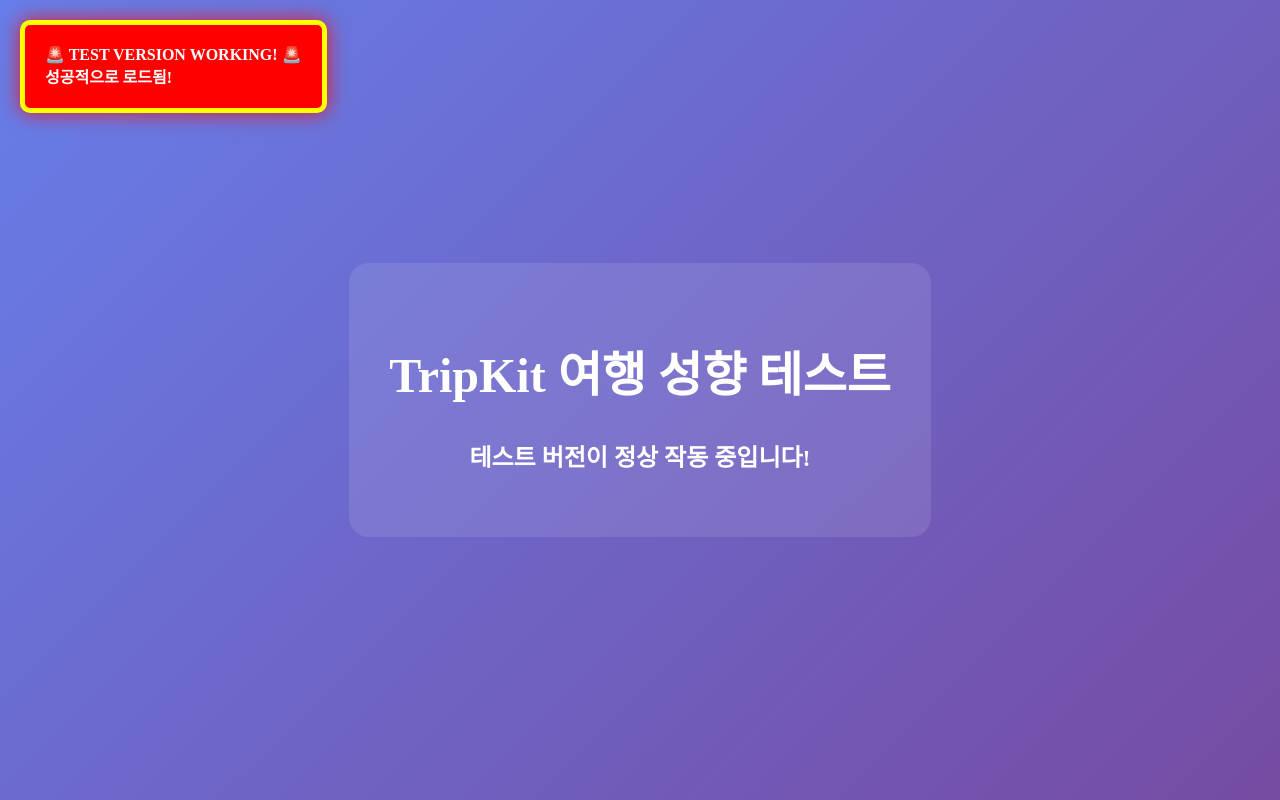
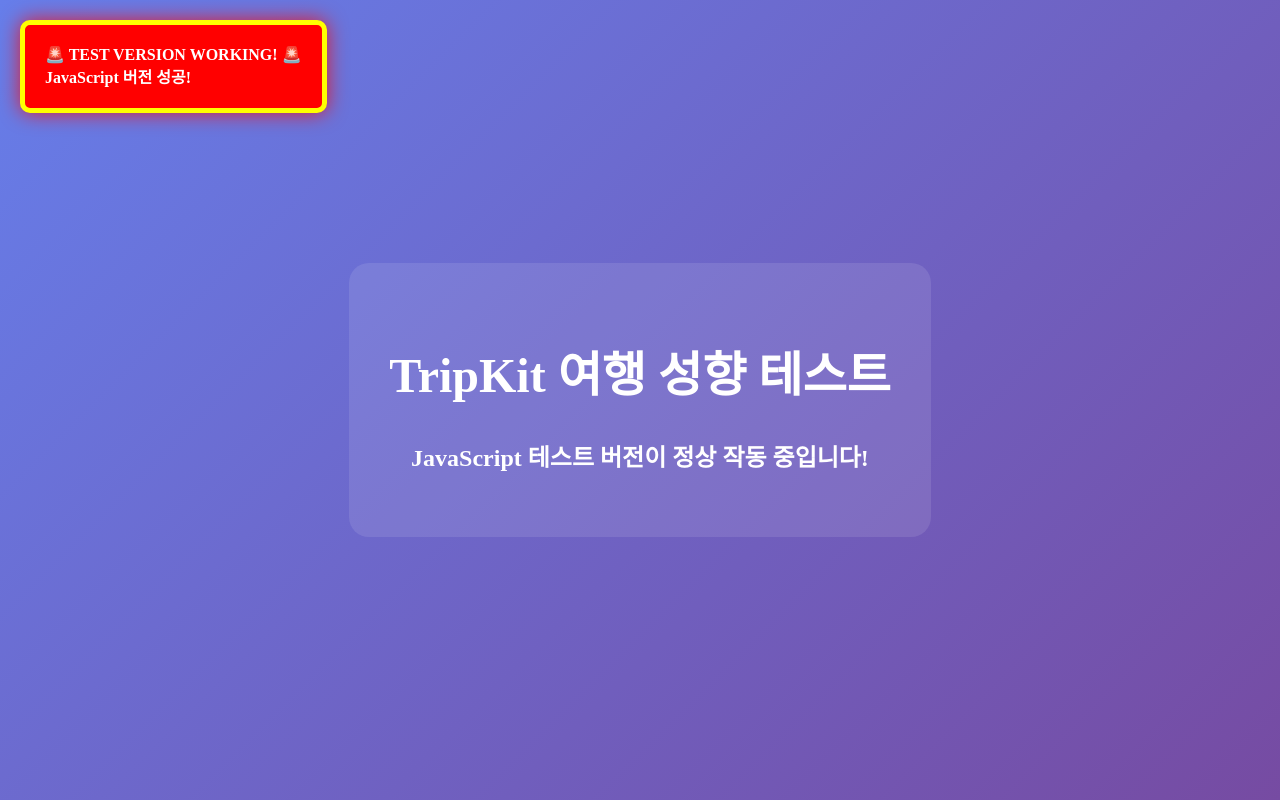
Before and after one commit to suaseo0929-ship-it/tripkit-website, a Next.js app: page /travel-test in a window 1280 px wide. Built offline with nearby package versions, Linux system fonts and the light colour scheme.

Commit message:
Update travel-test.tsx

```diff
--- a/src/pages/travel-test.tsx
+++ b/src/pages/travel-test.tsx
@@ -1,6 +1,6 @@
 import React from 'react';
 
-const TravelTestPage = () => {
+const TravelTest = () => {
   return (
     <div style={{
       position: 'fixed',
@@ -16,7 +16,6 @@
       fontSize: '24px',
       fontWeight: 'bold'
     }}>
-      {/* 🚨 매우 눈에 띄는 테스트 패널 */}
       <div style={{
         position: 'fixed',
         top: '20px',
@@ -33,7 +32,7 @@
       }}>
         🚨 TEST VERSION WORKING! 🚨
         <br />
-        성공적으로 로드됨!
+        JavaScript 버전 성공!
       </div>
 
       <div style={{
@@ -43,10 +42,10 @@
         borderRadius: '20px'
       }}>
         <h1>TripKit 여행 성향 테스트</h1>
-        <p>테스트 버전이 정상 작동 중입니다!</p>
+        <p>JavaScript 테스트 버전이 정상 작동 중입니다!</p>
       </div>
     </div>
   );
 };
 
-export default TravelTestPage;
+export default TravelTest;
```
